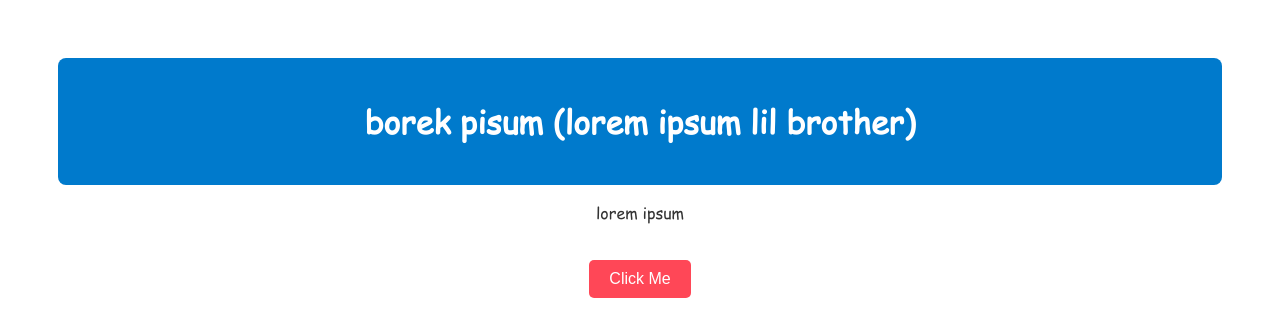
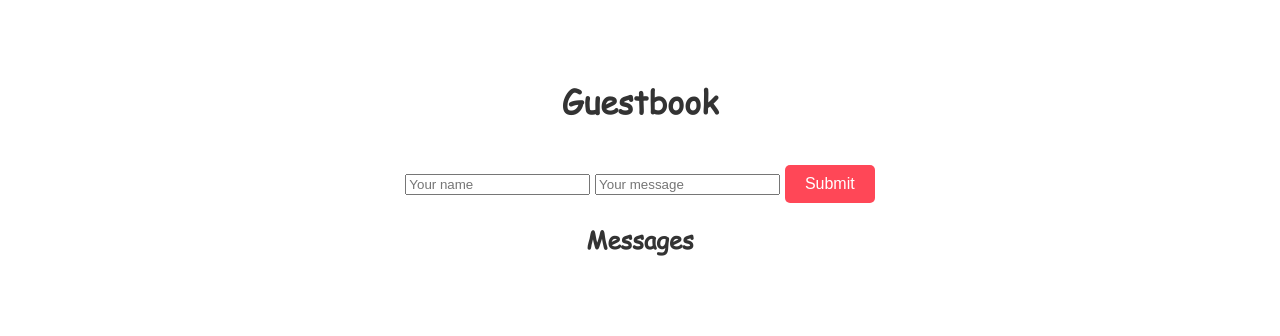
Before and after one commit to oof-oof12123/post-its, a plain HTML site: page index.html in a window 1280 px wide. Drawn offline with Linux system fonts and the light colour scheme.

Commit message:
Update index.html

```diff
--- a/index.html
+++ b/index.html
@@ -1,19 +1,19 @@
 <!DOCTYPE html>
-<html lang="en">
+<html>
 <head>
-    <meta charset="UTF-8">
-    <meta name="viewport" content="width=device-width, initial-scale=1.0">
-    <title>hello markiplier</title>
     <link rel="stylesheet" href="style.css">
 </head>
 <body>
-    <header>
-        <h1>borek pisum (lorem ipsum lil brother)</h1>
-    </header>
-    <main>
-        <p>lorem ipsum</p>
-        <button id="alertBtn">Click Me</button>
-    </main>
+    <h1>Guestbook</h1>
+
+    <input type="text" id="name" placeholder="Your name">
+    <input type="text" id="message" placeholder="Your message">
+
+    <button onclick="submitMessage()">Submit</button>
+
+    <h2>Messages</h2>
+    <div id="guestbook"></div>
+
     <script src="script.js"></script>
 </body>
 </html>
```
